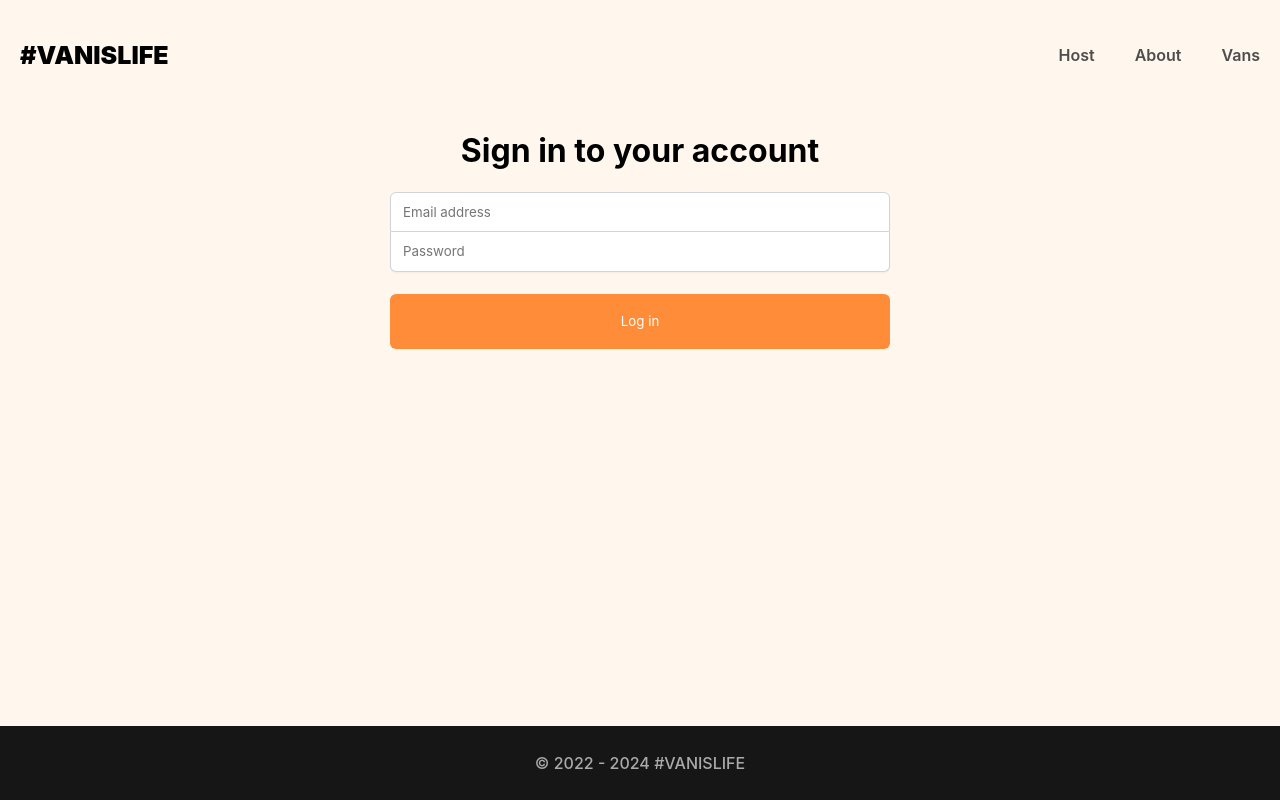
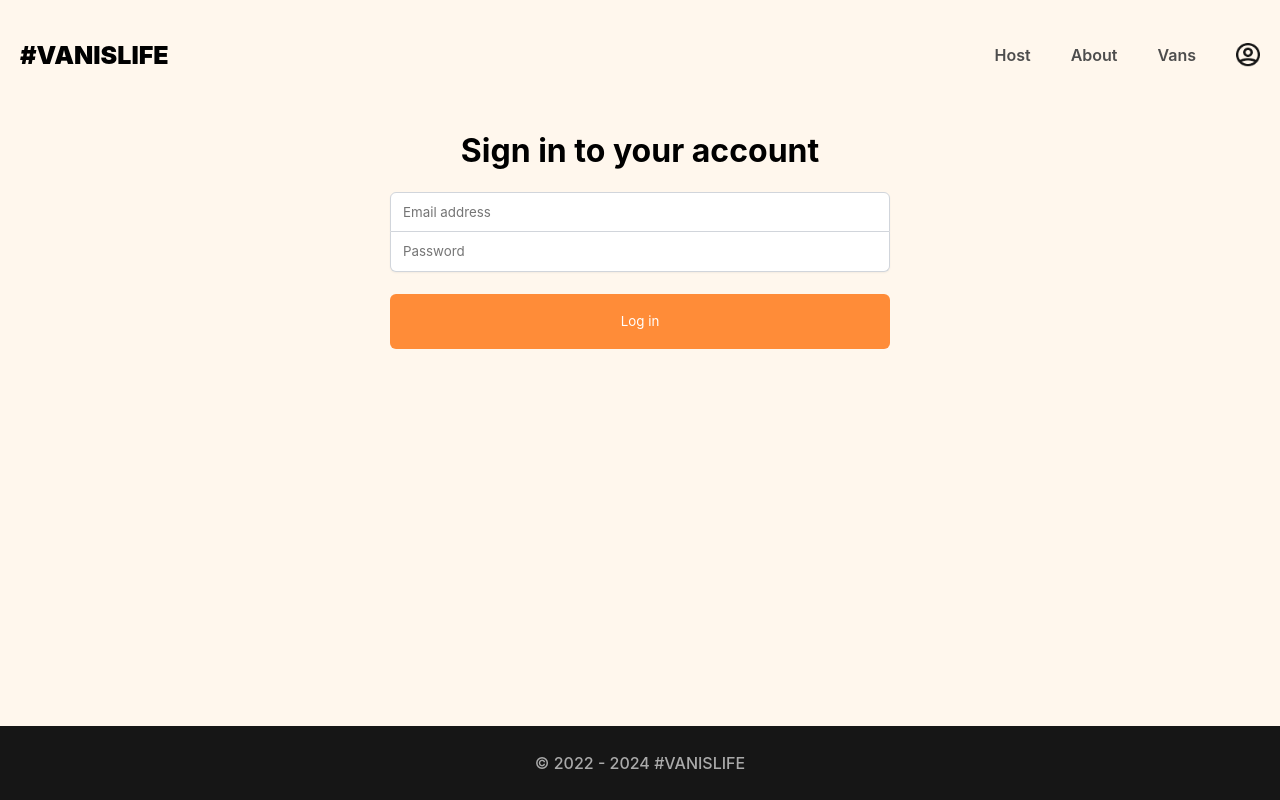
Before and after one commit to FreedomToTibet/van-is-life, a React (Vite) app: page /login in a window 1280 px wide. Built offline with nearby package versions, Linux system fonts and the light colour scheme; what miragejs would draw is missing.

Commit message:
loader for Login

```diff
--- a/src/App.jsx
+++ b/src/App.jsx
@@ -21,7 +21,7 @@ import HostVanPricing from './pages/HostVanDetail/HostVanPricing';
 import HostVanPhotos from './pages/HostVanDetail/HostVanPhotos';
 import Page404 from './pages/Page404';
 
-import Login from './components/Login';
+import Login, {loader as loginLoader} from './components/Login';
 
 import Error from './components/Error';
 
@@ -36,7 +36,11 @@ const router = createBrowserRouter(
     <Route element={<Layout />}>
       <Route path="/" element={<Home />} />
       <Route path="about" element={<About />} />
-      <Route path="login" element={<Login />} />
+      <Route
+				path="login"
+				element={<Login />}
+				loader={loginLoader}
+			/>
       <Route
         path="vans"
         element={<Vans />}
--- a/src/components/Header.jsx
+++ b/src/components/Header.jsx
@@ -1,4 +1,5 @@
 import {Link, NavLink} from 'react-router-dom';
+import loginIcon from '/avatar-icon.png';
 
 const Header = () => {
   return (
@@ -20,6 +21,9 @@ const Header = () => {
           Vans
         </NavLink>
       </nav>
+      <Link to="login" className="login-link">
+        <img src={loginIcon} className="login-icon" />
+      </Link>
     </header>
   );
 };
--- a/src/components/Login.jsx
+++ b/src/components/Login.jsx
@@ -1,24 +1,30 @@
-import { useState } from "react";
-// import { useNavigate } from "react-router-dom"
+import {useState} from 'react';
+import {useLoaderData} from 'react-router-dom';
+
+export function loader({request}) {
+  return new URL(request.url).searchParams.get('message');
+}
 
 const Login = () => {
-    const [loginFormData, setLoginFormData] = useState({ email: "", password: "" })
+  const [loginFormData, setLoginFormData] = useState({email: '', password: ''});
+  const message = useLoaderData();
 
   function handleSubmit(e) {
-        e.preventDefault()
-        console.log(loginFormData)
+    e.preventDefault();
+    console.log(loginFormData);
   }
 
   function handleChange(e) {
-        const { name, value } = e.target
-        setLoginFormData(prev => ({
+    const {name, value} = e.target;
+    setLoginFormData((prev) => ({
       ...prev,
-            [name]: value
-        }))
+      [name]: value,
+    }));
   }
 
   return (
     <div className="login-container">
+      {message && <h2 style={{color: "red"}}>{message}</h2>}
       <h1>Sign in to your account</h1>
       <form onSubmit={handleSubmit} className="login-form">
         <input
@@ -38,7 +44,7 @@ const Login = () => {
         <button>Log in</button>
       </form>
     </div>
-    )
-}
+  );
+};
 
 export default Login;
--- a/src/index.css
+++ b/src/index.css
@@ -47,6 +47,16 @@ header a {
 header a:hover {
 	color: #161616;
 	text-decoration: underline;
+}
+
+header .login-icon {
+	height: 1.5rem;
+	width: 1.5rem;
+}
+
+header .login-link {
+	display: inline-flex;
+	align-items: center;
 }
 
 .app-container {
--- a/util.js
+++ b/util.js
@@ -4,6 +4,6 @@ export const requireAuth = async () => {
 	const isLoggedIn = false;
 
     if (!isLoggedIn) {
-        throw redirect("/login");
+        throw redirect("/login?message=You must log in first.");
     }
 };
```
Lines whose indentation alone changed are shown as unchanged.
